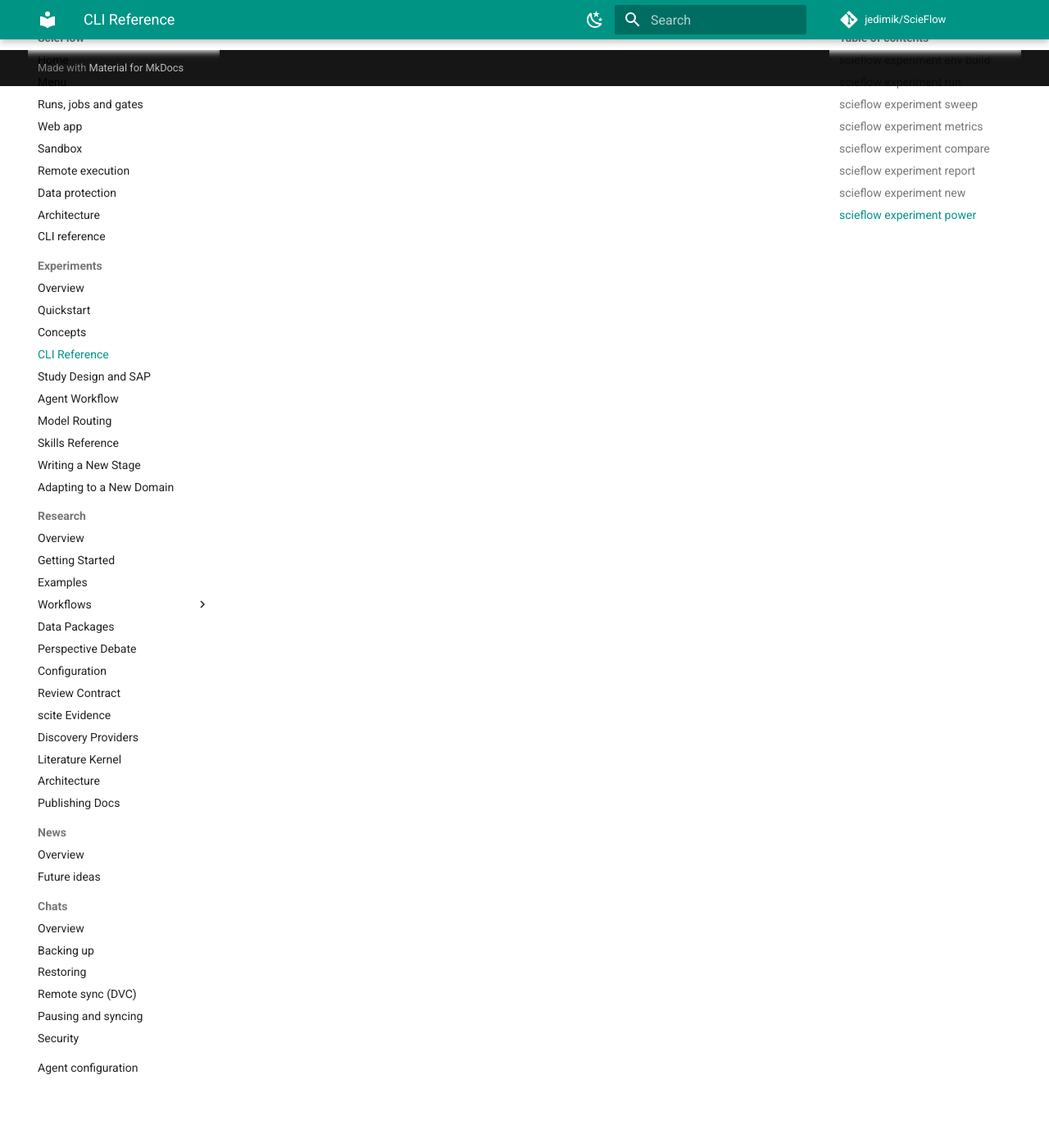
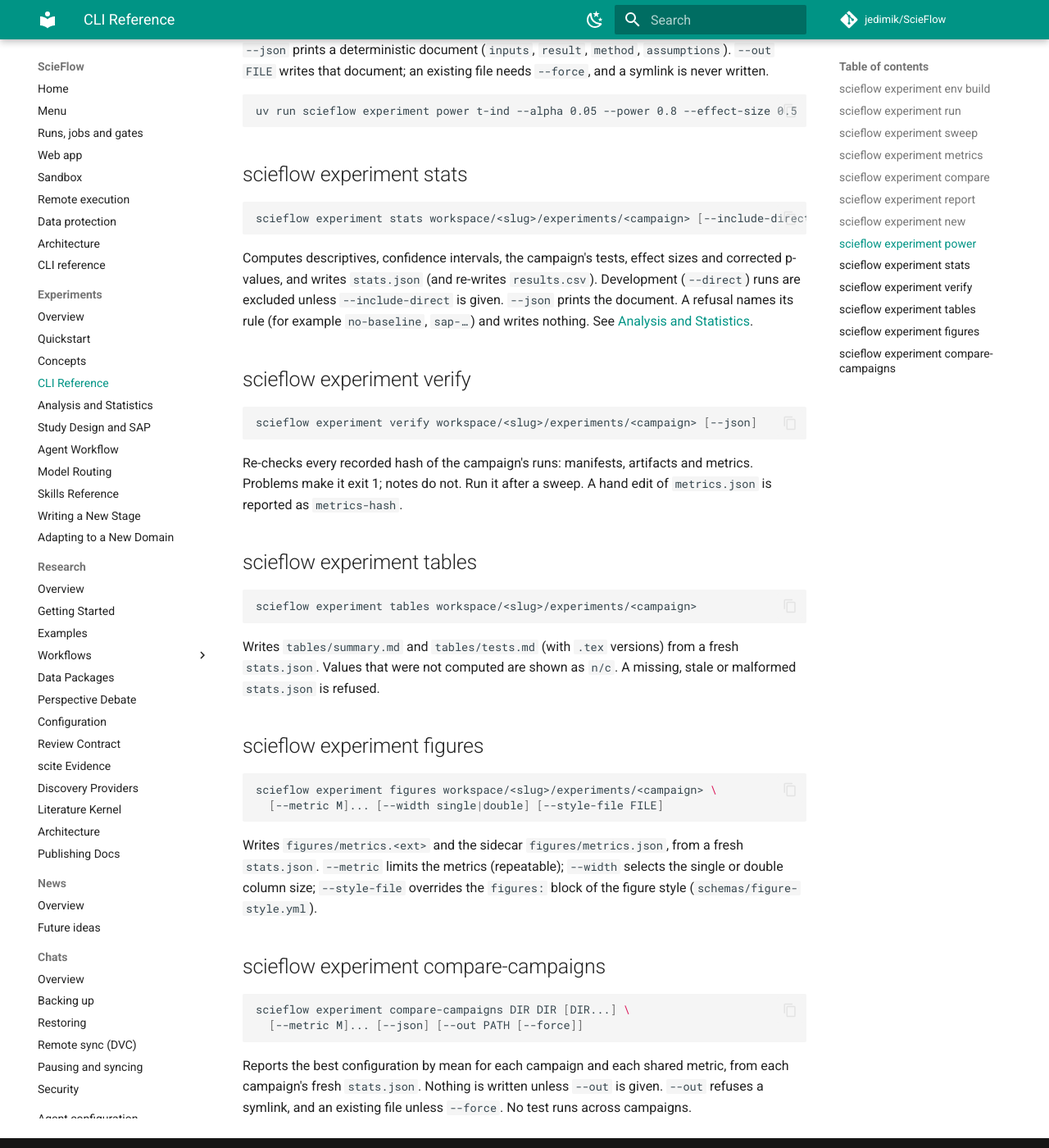
Before and after one commit to jedimik/ScieFlow, an MkDocs documentation site: the page built from docs/experiments/cli.md, in a window 1280 px wide and 1400 px high, scrolled down 2821 px. Shown: the whole window at 82% size. Built offline with MkDocs 1.6.1 and Material for MkDocs 9.7.7, drawn with Linux system fonts in a browser that asks for light colours; comment, search, counter and statistics services are not loaded; some of the changed text lies outside the part shown.

Commit message:
docs(experiments): analysis and statistics doc, CLI reference, concepts, skills (M-D2 t6)

````diff
--- a/docs/experiments/cli.md
+++ b/docs/experiments/cli.md
@@ -16,11 +16,12 @@
 ## scieflow experiment run
 
 ```bash
-scieflow experiment run -c <campaign.yaml> -p sigma=1.5 [-p k=v ...] [--direct]
+scieflow experiment run -c <campaign.yaml> -p sigma=1.5 [-p k=v ...] [--seed N] [--direct]
 ```
 
-One run with explicit parameters (run id `manual_<slug>`). `--direct`
-bypasses the container — development and tests only.
+One run with explicit parameters (run id `manual_<slug>`). `--seed N` sets
+the seed of a seeded stage (`accepts_seed: true`). `--direct` bypasses the
+container — development and tests only.
 
 ## scieflow experiment sweep
 
@@ -30,6 +31,11 @@
 
 Runs every grid combination / scenario, records each run, writes
 `experiments/<name>/results.json`. Failed runs are recorded, not fatal.
+
+With `replicates:` in the campaign, each configuration runs `n` times with
+its seeds; run ids are `<config>_r<k>`, and each run records its replicate
+and seed. The budget pre-check counts configurations × replicates and refuses
+before any run starts. The sweep records its runs in the budget.
 
 ## scieflow experiment metrics
 
@@ -115,3 +121,60 @@
 `--force`, and a symlink is never written.
 
     uv run scieflow experiment power t-ind --alpha 0.05 --power 0.8 --effect-size 0.5
+
+## scieflow experiment stats
+
+```bash
+scieflow experiment stats workspace/<slug>/experiments/<campaign> [--include-direct] [--json]
+```
+
+Computes descriptives, confidence intervals, the campaign's tests, effect
+sizes and corrected p-values, and writes `stats.json` (and re-writes
+`results.csv`). Development (`--direct`) runs are excluded unless
+`--include-direct` is given. `--json` prints the document. A refusal names
+its rule (for example `no-baseline`, `sap-…`) and writes nothing. See
+[Analysis and Statistics](analysis.md).
+
+## scieflow experiment verify
+
+```bash
+scieflow experiment verify workspace/<slug>/experiments/<campaign> [--json]
+```
+
+Re-checks every recorded hash of the campaign's runs: manifests, artifacts
+and metrics. Problems make it exit 1; notes do not. Run it after a sweep.
+A hand edit of `metrics.json` is reported as `metrics-hash`.
+
+## scieflow experiment tables
+
+```bash
+scieflow experiment tables workspace/<slug>/experiments/<campaign>
+```
+
+Writes `tables/summary.md` and `tables/tests.md` (with `.tex` versions)
+from a fresh `stats.json`. Values that were not computed are shown as
+`n/c`. A missing, stale or malformed `stats.json` is refused.
+
+## scieflow experiment figures
+
+```bash
+scieflow experiment figures workspace/<slug>/experiments/<campaign> \
+  [--metric M]... [--width single|double] [--style-file FILE]
+```
+
+Writes `figures/metrics.<ext>` and the sidecar `figures/metrics.json`, from a
+fresh `stats.json`. `--metric` limits the metrics (repeatable); `--width`
+selects the single or double column size; `--style-file` overrides the
+`figures:` block of the figure style (`schemas/figure-style.yml`).
+
+## scieflow experiment compare-campaigns
+
+```bash
+scieflow experiment compare-campaigns DIR DIR [DIR...] \
+  [--metric M]... [--json] [--out PATH [--force]]
+```
+
+Reports the best configuration by mean for each campaign and each shared
+metric, from each campaign's fresh `stats.json`. Nothing is written unless
+`--out` is given. `--out` refuses a symlink, and an existing file unless
+`--force`. No test runs across campaigns.
--- a/mkdocs.yml
+++ b/mkdocs.yml
@@ -66,6 +66,7 @@
       - Quickstart: experiments/quickstart.md
       - Concepts: experiments/concepts.md
       - CLI Reference: experiments/cli.md
+      - Analysis and Statistics: experiments/analysis.md
       - Study Design and SAP: experiments/design.md
       - Agent Workflow: experiments/agent-workflow.md
       - Model Routing: experiments/model-routing.md
````
Also changed, not shown: docs/experiments/analysis.md (added, +224 -0 lines), docs/experiments/concepts.md (+17 -0 lines), skills/experiment-cycle/SKILL.md (+3 -2 lines), src/scieflow/experiments/skills/evaluator/SKILL.md (+10 -0 lines), src/scieflow/experiments/skills/experiment-designer/SKILL.md (+8 -0 lines), src/scieflow/experiments/skills/experiment-runner/SKILL.md (+2 -1 lines), 1 other file.
